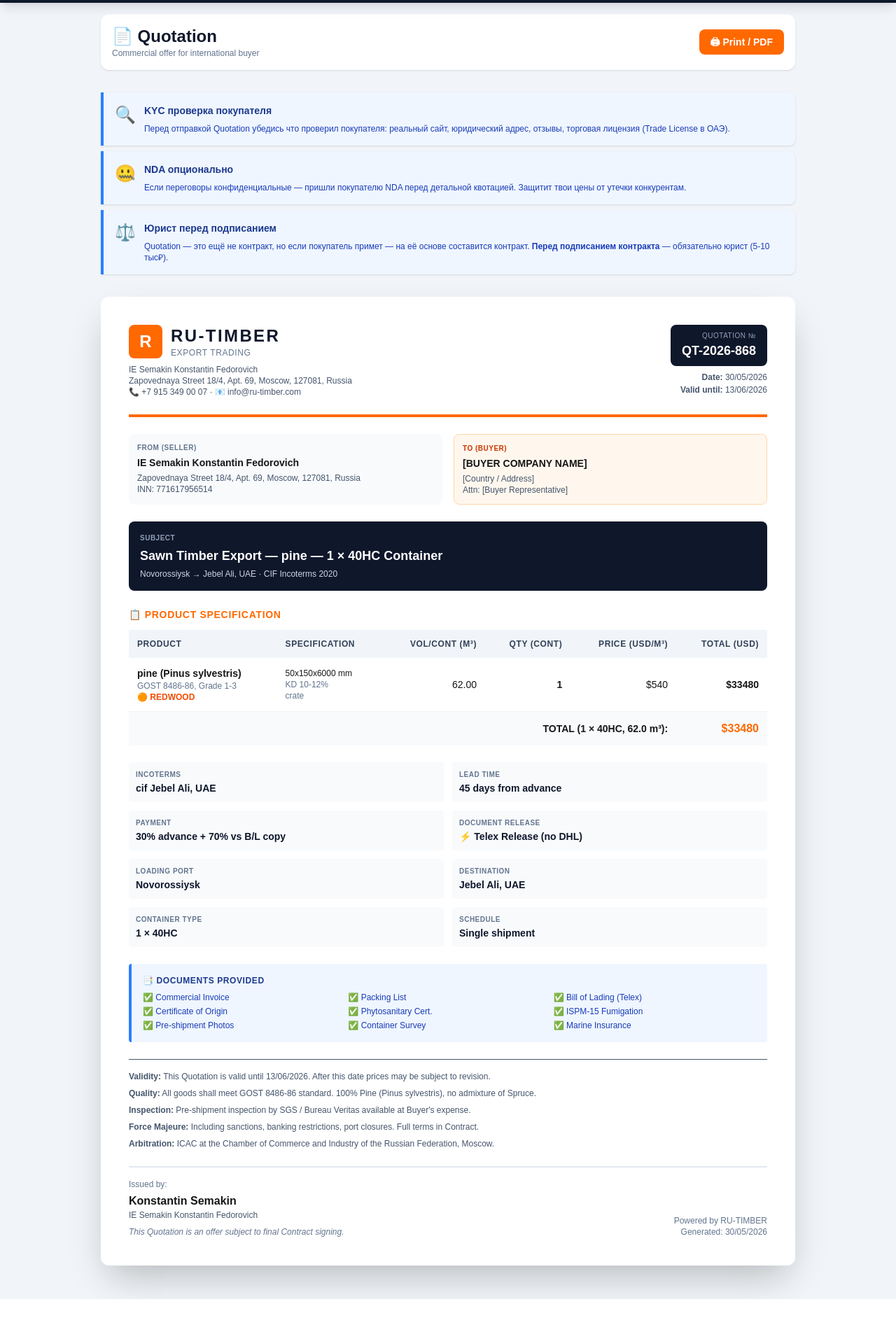
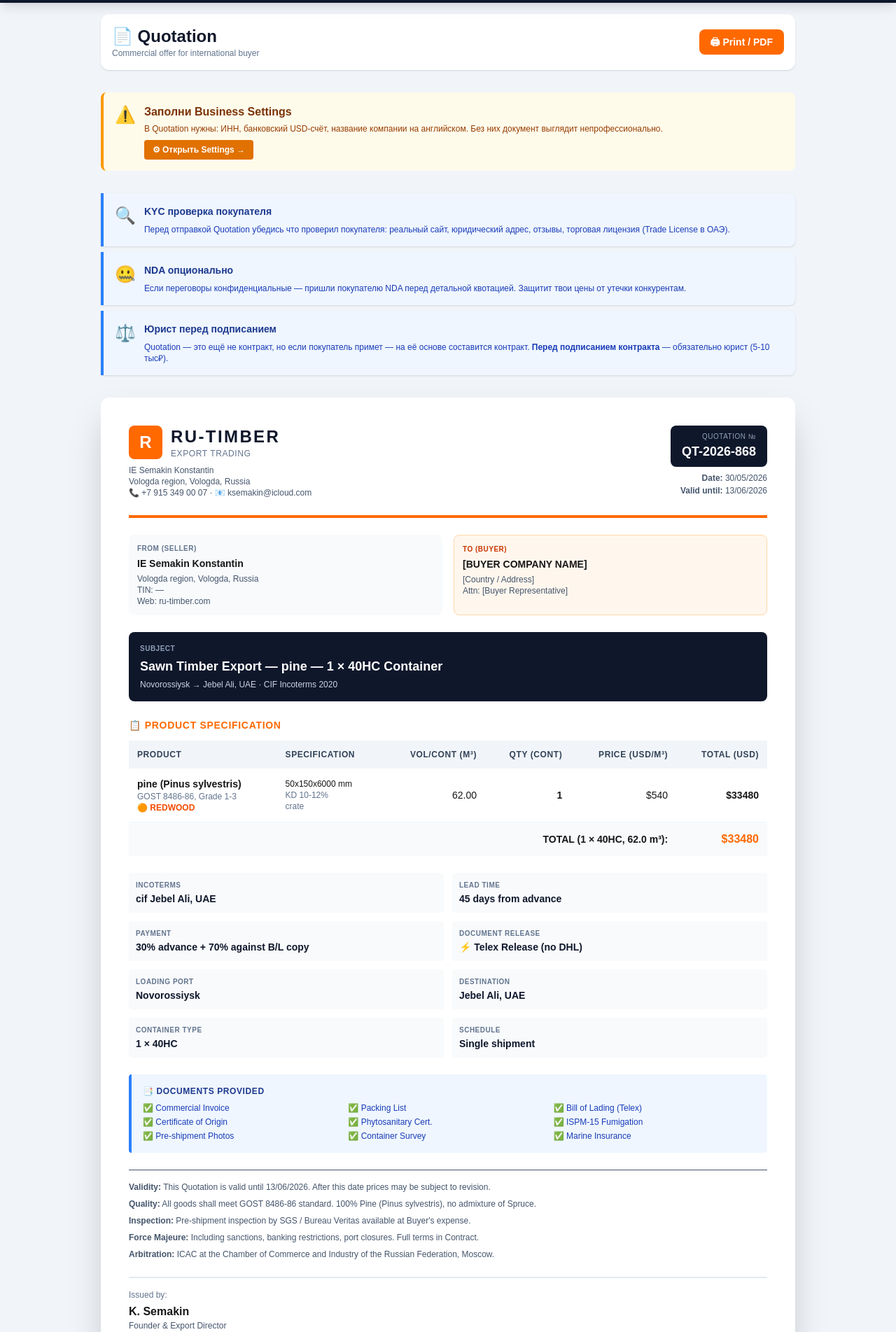
Before and after one commit to ru-timber-export/b2b-export, a Next.js app: page /calculator/quotation in a window 1280 px wide. Shown: the part 60-1963 px from the top of the page at 70% size. Before the commit the page ends 1916 px from the top, so only its background shows below. Built offline with nearby package versions, Linux system fonts and the light colour scheme.

Commit message:
Quotation: integrate Business Settings (auto-fill from /captain/settings)

```diff
--- a/src/app/calculator/quotation/page.js
+++ b/src/app/calculator/quotation/page.js
@@ -1,13 +1,15 @@
 "use client";
 
 import { useDeal } from "../../context/DealContext";
+import { useBusinessSettings } from "../../hooks/useBusinessSettings";
 import Link from "next/link";
 import Reminder from "../../components/Reminder";
 
 export default function QuotationPage() {
-  const { deal, seller, isLoaded } = useDeal();
+  const { deal, isLoaded: dealLoaded } = useDeal();
+  const { settings, isLoaded: settingsLoaded } = useBusinessSettings();
 
-  if (!isLoaded) {
+  if (!dealLoaded || !settingsLoaded) {
     return <div className="min-h-screen flex items-center justify-center">Loading...</div>;
   }
 
@@ -24,6 +26,9 @@
   const today = new Date().toLocaleDateString("en-GB");
   const validUntil = new Date(Date.now() + 14 * 24 * 60 * 60 * 1000).toLocaleDateString("en-GB");
   const quotationNumber = `QT-${new Date().getFullYear()}-${String(Math.floor(Math.random() * 1000)).padStart(3, "0")}`;
+
+  // 🆕 Проверка заполненности настроек
+  const settingsIncomplete = !settings.inn || !settings.bankAccountUSD || !settings.companyNameEn;
 
   return (
     <div className="min-h-screen bg-slate-100 font-sans">
@@ -67,6 +72,28 @@
         </div>
       </div>
 
+      {/* 🆕 Предупреждение если Settings не заполнены */}
+      {settingsIncomplete && (
+        <div className="max-w-5xl mx-auto p-4 print:hidden">
+          <div className="bg-amber-50 border-l-4 border-amber-500 rounded-lg p-4 flex items-start gap-3">
+            <div className="text-2xl">⚠️</div>
+            <div className="flex-1">
+              <div className="font-bold text-amber-900">Заполни Business Settings</div>
+              <div className="text-xs text-amber-800 mt-1">
+                В Quotation нужны: ИНН, банковский USD-счёт, название компании на английском.
+                Без них документ выглядит непрофессионально.
+              </div>
+              <Link
+                href="/captain/settings"
+                className="inline-block mt-2 bg-amber-600 text-white text-xs font-bold px-3 py-1.5 rounded hover:bg-amber-700 active:scale-95"
+              >
+                ⚙ Открыть Settings →
+              </Link>
+            </div>
+          </div>
+        </div>
+      )}
+
       {/* Reminders */}
       <div className="max-w-5xl mx-auto p-4 print:hidden space-y-2">
         <Reminder
@@ -108,9 +135,9 @@
                   </div>
                 </div>
                 <div className="text-xs text-slate-600">
-                  {seller?.companyName || "Individual Entrepreneur"}<br/>
-                  {seller?.legalAddress || "Moscow, Russian Federation"}<br/>
-                  📞 +7 915 349 00 07 · 📧 info@ru-timber.com
+                  {settings.companyNameEn || settings.companyName || "Individual Entrepreneur"}<br/>
+                  {settings.warehouseAddressEn || settings.warehouseAddress || "Russian Federation"}<br/>
+                  📞 {settings.phone} · 📧 {settings.email}
                 </div>
               </div>
               <div className="text-right">
@@ -130,10 +157,12 @@
           <section className="grid grid-cols-1 sm:grid-cols-2 gap-4 mb-6">
             <div className="bg-slate-50 rounded-lg p-3">
               <div className="text-[10px] uppercase tracking-wider text-slate-500 font-bold mb-1">FROM (Seller)</div>
-              <div className="font-bold text-sm">{seller?.companyName || "RU-TIMBER EXPORT"}</div>
+              <div className="font-bold text-sm">{settings.companyNameEn || settings.companyName || "RU-TIMBER EXPORT"}</div>
               <div className="text-xs text-slate-600 mt-1">
-                {seller?.legalAddress || "Russian Federation"}<br/>
-                INN: {seller?.inn || "—"}
+                {settings.warehouseAddressEn || settings.warehouseAddress || "Russian Federation"}<br/>
+                TIN: {settings.inn || "—"}<br/>
+                {settings.ogrnip && <>OGRNIP: {settings.ogrnip}<br/></>}
+                {settings.website && <>Web: {settings.website}</>}
               </div>
             </div>
             <div className="bg-orange-50 rounded-lg p-3 border border-orange-200">
@@ -153,7 +182,7 @@
               Sawn Timber Export — {deal.species || "Pine"} — {containerCount} × {deal.containerType || "40HC"} Container{containerCount > 1 ? "s" : ""}
             </div>
             <div className="text-xs text-slate-300 mt-1">
-              {deal.loadingPort || "Novorossiysk"} → {deal.destinationPort || "Jebel Ali, UAE"} · CIF Incoterms 2020
+              {deal.loadingPort || settings.defaultPort || "Novorossiysk"} → {deal.destinationPort || "Jebel Ali, UAE"} · {settings.defaultIncoterm || "CIF"} Incoterms 2020
             </div>
           </section>
 
@@ -274,15 +303,47 @@
 
           {/* TERMS GRID */}
           <section className="grid grid-cols-1 sm:grid-cols-2 gap-3 mb-6">
-            <TermBlock label="Incoterms" value={`${deal.incoterm || "CIF"} ${deal.destinationPort || "Jebel Ali"}`} />
-            <TermBlock label="Lead Time" value={`${deal.leadTime || 45} days from advance`} />
-            <TermBlock label="Payment" value="30% advance + 70% vs B/L copy" />
+            <TermBlock label="Incoterms" value={`${deal.incoterm || settings.defaultIncoterm || "CIF"} ${deal.destinationPort || "Jebel Ali"}`} />
+            <TermBlock label="Lead Time" value={`${deal.leadTime || settings.defaultTransitDays || 45} days from advance`} />
+            <TermBlock label="Payment" value={settings.paymentTerms || "30% advance + 70% vs B/L copy"} />
             <TermBlock label="Document Release" value="⚡ Telex Release (no DHL)" />
-            <TermBlock label="Loading Port" value={deal.loadingPort || "Novorossiysk, RU"} />
+            <TermBlock label="Loading Port" value={deal.loadingPort || settings.defaultPort || "Novorossiysk, RU"} />
             <TermBlock label="Destination" value={deal.destinationPort || "Jebel Ali, UAE"} />
             <TermBlock label="Container Type" value={`${containerCount} × ${deal.containerType || "40HC"}`} />
             <TermBlock label="Schedule" value={deal.shipmentSchedule === "single" ? "Single shipment" : `${deal.shipmentSchedule || "single"}`} />
           </section>
+
+          {/* 🆕 BANK DETAILS — новая секция (только если заполнены) */}
+          {(settings.bankNameEn || settings.bankAccountUSD) && (
+            <section className="bg-emerald-50 border-l-4 border-emerald-500 rounded p-4 mb-6">
+              <h4 className="text-xs font-black text-emerald-900 uppercase tracking-wider mb-2">🏦 Banking Details (for advance payment)</h4>
+              <div className="grid grid-cols-1 sm:grid-cols-2 gap-2 text-xs text-emerald-900">
+                {settings.bankNameEn && (
+                  <div>
+                    <span className="opacity-70">Bank:</span> <strong>{settings.bankNameEn}</strong>
+                  </div>
+                )}
+                {settings.bankSWIFT && (
+                  <div>
+                    <span className="opacity-70">SWIFT:</span> <strong className="font-mono">{settings.bankSWIFT}</strong>
+                  </div>
+                )}
+                {settings.bankAccountUSD && (
+                  <div className="sm:col-span-2">
+                    <span className="opacity-70">Account USD:</span> <strong className="font-mono">{settings.bankAccountUSD}</strong>
+                  </div>
+                )}
+                {settings.bankCorrespondentUSD && (
+                  <div className="sm:col-span-2">
+                    <span className="opacity-70">Correspondent Bank:</span> <strong>{settings.bankCorrespondentUSD}</strong>
+                  </div>
+                )}
+                <div className="sm:col-span-2 mt-1">
+                  <span className="opacity-70">Beneficiary:</span> <strong>{settings.companyNameEn}</strong>
+                </div>
+              </div>
+            </section>
+          )}
 
           {/* DOCUMENTS */}
           <section className="bg-blue-50 border-l-4 border-blue-500 rounded p-4 mb-6">
@@ -313,8 +374,9 @@
           <footer className="border-t-2 border-slate-200 pt-4 grid grid-cols-1 sm:grid-cols-2 gap-4 items-end">
             <div>
               <div className="text-xs text-slate-500 mb-1">Issued by:</div>
-              <div className="font-bold">{seller?.director || "Director Name"}</div>
-              <div className="text-xs text-slate-600">{seller?.companyName || "RU-TIMBER EXPORT"}</div>
+              <div className="font-bold">{settings.signatureName || settings.fullName || "Director Name"}</div>
+              <div className="text-xs text-slate-600">{settings.position}</div>
+              <div className="text-xs text-slate-600">{settings.companyNameEn || settings.companyName || "RU-TIMBER EXPORT"}</div>
               <div className="text-xs text-slate-500 mt-2 italic">
                 This Quotation is an offer subject to final Contract signing.
               </div>
--- /dev/null
+++ b/src/app/hooks/useBusinessSettings.js
@@ -0,0 +1,88 @@
+"use client";
+import { useState, useEffect } from "react";
+
+const STORAGE_KEY = "ru-timber-business-settings";
+
+// Дефолтные значения (если Settings не заполнены)
+export const DEFAULT_BUSINESS_SETTINGS = {
+  // 👤 Личные
+  fullName: "Семакин Константин Константинович",
+  position: "Founder & Export Director",
+  signatureName: "K. Semakin",
+
+  // 🏢 ИП
+  companyName: "ИП Семакин Константин Константинович",
+  companyNameEn: "IE Semakin Konstantin",
+  inn: "",
+  ogrnip: "",
+  taxSystem: "USN-6",
+  legalAddress: "",
+
+  // 🏦 Банк
+  bankName: "",
+  bankNameEn: "",
+  bankBIK: "",
+  bankAccountRUB: "",
+  bankAccountUSD: "",
+  bankCorrAccount: "",
+  bankSWIFT: "",
+  bankCorrespondentUSD: "",
+
+  // 📞 Контакты
+  phone: "+7 915 349 00 07",
+  whatsapp: "+7 915 349 00 07",
+  email: "ksemakin@icloud.com",
+  telegram: "",
+  website: "ru-timber.com",
+
+  // 📍 Адреса
+  officeAddress: "",
+  warehouseAddress: "Вологодская обл., г. Вологда",
+  warehouseAddressEn: "Vologda region, Vologda, Russia",
+
+  // ⚓ Логистика
+  defaultPort: "Novorossiysk (NVS)",
+  defaultLine: "",
+  defaultTransitDays: 28,
+  defaultIncoterm: "CIF",
+
+  // 💰 Финансы
+  defaultCurrency: "USD",
+  fallbackRate: 76.25,
+  vatRate: 0,
+  paymentTerms: "30% advance + 70% against B/L copy",
+  paymentTermsRu: "30% предоплата + 70% против копии коносамента",
+};
+
+/**
+ * Хук для чтения бизнес-настроек из localStorage
+ * Используется в Quotation, Contract, Email и др.
+ *
+ * @returns {object} { settings, isLoaded }
+ */
+export function useBusinessSettings() {
+  const [settings, setSettings] = useState(DEFAULT_BUSINESS_SETTINGS);
+  const [isLoaded, setIsLoaded] = useState(false);
+
+  useEffect(() => {
+    try {
+      const saved = localStorage.getItem(STORAGE_KEY);
+      if (saved) {
+        const parsed = JSON.parse(saved);
+        // Merge: используем сохранённое, если поле пустое — берём дефолт
+        const merged = { ...DEFAULT_BUSINESS_SETTINGS };
+        Object.keys(parsed).forEach(key => {
+          if (parsed[key] !== "" && parsed[key] !== null && parsed[key] !== undefined) {
+            merged[key] = parsed[key];
+          }
+        });
+        setSettings(merged);
+      }
+    } catch (e) {
+      console.error("Failed to load business settings:", e);
+    }
+    setIsLoaded(true);
+  }, []);
+
+  return { settings, isLoaded };
+}
```
